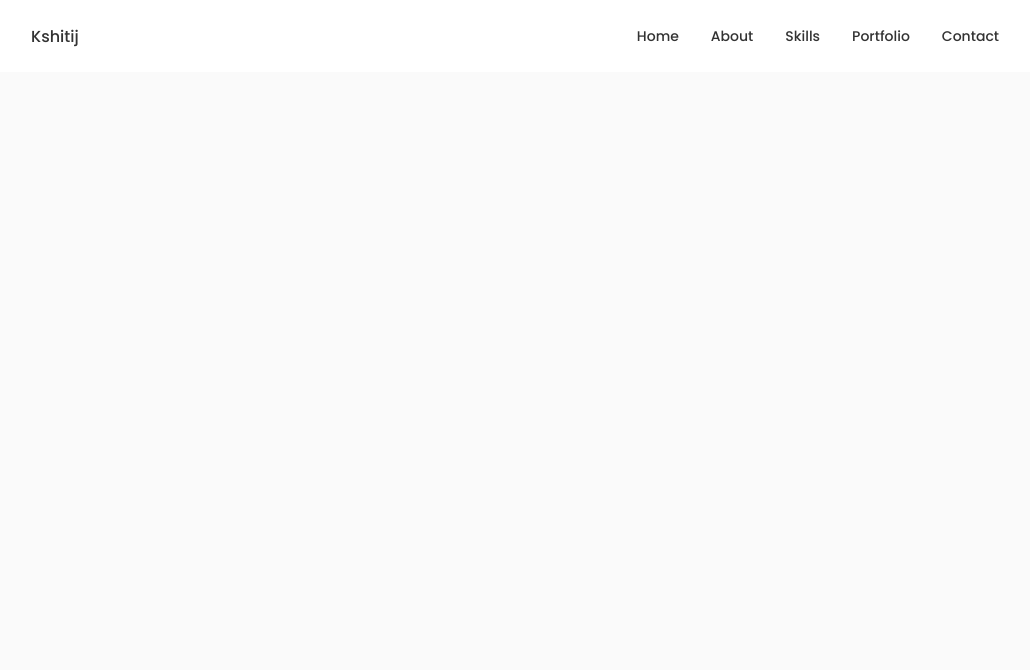
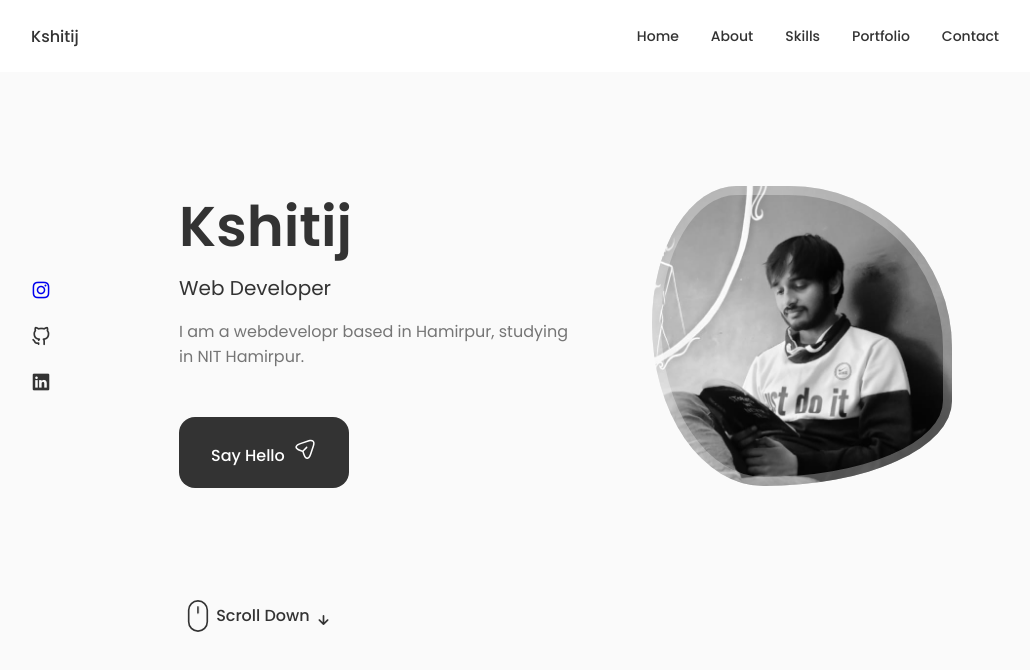
Before and after one commit to Kshitiiiij/Portfolio, a React (Vite) app: page / in a window 1280 px wide. Shown: the top 670 px of the page, without its empty margins (125-1155 px from the left). Built offline with nearby package versions, Linux system fonts and the light colour scheme.

Commit message:
added home page, non resposnive

```diff
--- a/src/App.jsx
+++ b/src/App.jsx
@@ -6,8 +6,10 @@
 
   return (
     <>
-    <Header />
-    <Home />
+      <Header />
+      <main className="main">
+        <Home />
+      </main>
     </>
   )
 }
--- a/src/component/home/Home.css
+++ b/src/component/home/Home.css
@@ -0,0 +1,113 @@
+.home__container {
+    row-gap: 7rem;
+}
+
+.home__content {
+    grid-template-columns: 116px repeat(2, 1fr);
+    padding-top: 5.5rem;
+    column-gap: 2rem;
+    align-items: center;
+}
+
+.home__social {
+display: grid;
+grid-template-columns: max-content;
+row-gap: 1rem;
+}
+.home__social-icon {
+    font-size: 1.25rem;
+    color: var(--title-color)
+}
+.home__social-icon:hover {
+    color: var(--title-color-dark);
+}
+
+.home__title {
+    font-size: var(--big-font-size);
+    margin-bottom: var(--mb-0-25);
+}
+
+.home__subtitle{
+    position: relative;
+    font-size: var(--h3-font-size);
+    padding-right: 5.4rem;
+    font-weight: var(--font-normal);
+    padding-bottom: var(--mb-1);
+}
+
+/* .home__subtitle::before{
+    content: '';
+    position: absolute;
+    width: 70px;
+    height: 1px;
+    background-color: var(--text-color);
+    left: 0;
+    top: 1rem;
+} */
+
+.home__description {
+    max-width: 400px;
+    margin-bottom: var(--mb-3);
+
+}
+.home__img {
+    background: url(../../assets/profile.jpeg);
+    background-repeat: no-repeat;
+    background-position: center;
+    background-size: cover;
+    box-shadow: inset 0 0 0 9px rgb(255 255 255/30%);
+    order: 1;
+    justify-self: center;
+    width: 300px;
+    height: 300px;
+    animation: profile__animate 8s ease-in-out infinite 1s;
+}
+
+@keyframes profile__animate {
+    0% {
+        border-radius: 60% 40% 30% 70%/60% 30% 70% 40%;
+    }
+
+    50% {
+        border-radius: 30% 60% 70% 40%/50% 60% 30% 60%;
+    }
+
+    100% {
+        border-radius: 60% 40% 30% 70%/60% 30% 70% 40%;
+    }
+
+}
+
+.home__scroll {
+    margin-left: 9.45rem;
+}
+
+.wheel {
+    animation: scroll 2s ease infinite;
+}
+
+@keyframes scroll {
+    0% {
+        transform: translateY(0);
+    }
+    30%{
+        transform: translateY(3.75rem);
+
+    }
+}
+.home__scroll-button {
+    display: flex;
+}
+.home__scroll-name {
+    color: var(--title-color);
+    font-weight: var(--font-medium);
+    margin-right: var(--mb-0-25);
+    margin-left: 2px;
+    margin-top: .2rem;
+}
+
+.home__scroll-arrow {
+    margin-top: .3rem;
+    font-size: 1.25rem;
+    color: var(--title-color)
+}
--- a/src/component/home/Home.jsx
+++ b/src/component/home/Home.jsx
@@ -1,7 +1,20 @@
+import './Home.css'
+import Social from './Social'
+import Data from './Data'
+import ScrollDown from './ScrollDown'
+
 export default function Home() {
   return (
-    <div>
+    <section className="home section" id="home">
+      <div className="home__container container grid">
+        <div className="home__content grid">
+          <Social />
+          <div className="home__img"></div>
+          <Data />
+        </div>
+        <ScrollDown />
+      </div>
+    </section>
 
-    </div>
   )
 }
--- a/src/component/home/Social.jsx
+++ b/src/component/home/Social.jsx
@@ -1,15 +1,15 @@
 export default function Social() {
     return (
-        <div className="home__social">
+        <div className="home__social home__social-icon">
             <a href="https://www.instagram.com/kshitij_k2" className="home__social " target="_blank">
             <i class="uil uil-instagram"></i>
             </a>
 
-            <a href="https://github.io/" className="home__social " target="_blank">
+            <a href="https://github.io/" className="home__social home__social-icon " target="_blank">
             <i class="uil uil-github-alt"></i>
             </a>
 
-            <a href="https://in.linkedin.com/" className="home__social " target="_blank">
+            <a href="https://in.linkedin.com/" className="home__social home__social-icon " target="_blank">
             <i class="uil uil-linkedin"></i>
             </a>
         </div>
```
Also changed, not shown: src/assets/profile.jpeg (added), src/assets/profile.jpg (deleted).
